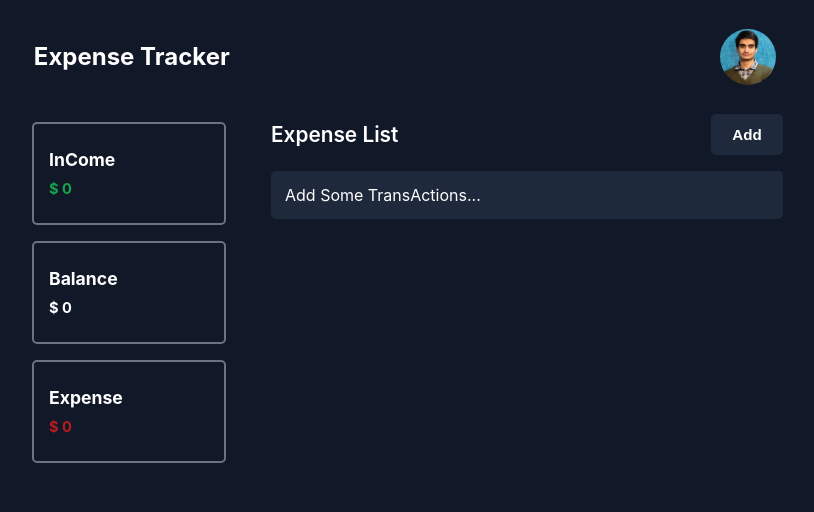
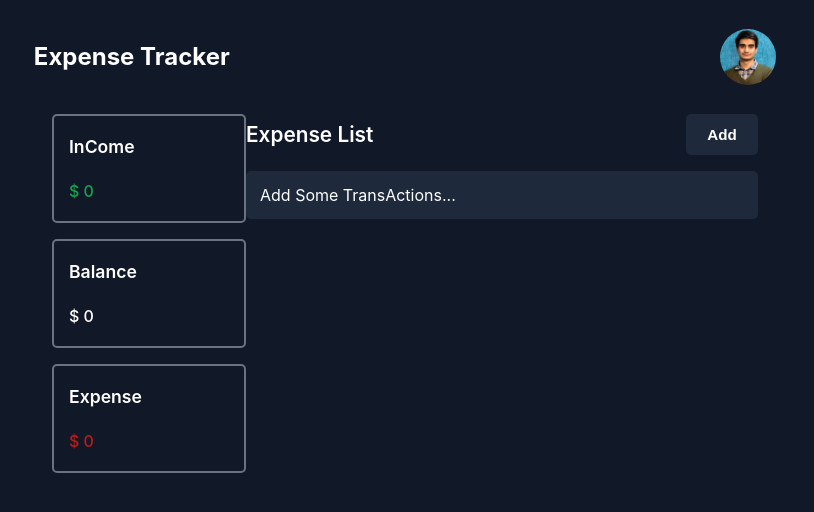
Before and after one commit to MHPourhasani/expense-tracker-react, a React (Create React App) app: page / in a window 1280 px wide. Shown: the top 512 px of the page, without its empty margins (235-1049 px from the left). Built offline with nearby package versions, Linux system fonts and the light colour scheme.

Commit message:
improving some styles and delete extra elements in OverView component

```diff
--- a/src/components/OverViewComponent/OverViewComponent.css
+++ b/src/components/OverViewComponent/OverViewComponent.css
@@ -1,50 +1,54 @@
-.income-balance-expense-container {
+.overView-container {
+	width: 95vw;
 	display: flex;
 	justify-content: space-between;
 	align-items: center;
-	padding: 0 5px;
+	gap: 0.5rem;
 }
 
 .income-container,
 .expense-container,
 .balance-container {
-	width: 50%;
 	display: flex;
 	flex-direction: column;
 	flex-grow: 1;
-	justify-content: center;
 	align-items: flex-start;
 	border: 2px solid #6b7280;
 	border-radius: 5px;
-	margin: 1rem 5px;
-	padding: 5px 10px;
+	padding: 1rem 0.5rem;
+	gap: 1.5rem;
 }
 
 h4 {
 	color: #fff;
-	margin: 5px 0;
+	margin: 0;
+	font-size: 1.1rem;
+	font-weight: 600;
+}
+
+h5 {
+	margin: 0;
+	font-size: 1rem;
+	font-weight: 500;
 }
 
 .income-container h5 {
 	color: #16a34a;
-	margin: 5px 0;
 }
 
 .balance-container h5 {
 	color: #fff;
-	margin: 5px 0;
 }
 
 .expense-container h5 {
 	color: #b91c1c;
-	margin: 5px 0;
 }
 
 /*  ------- media query to responsive elements in OverViewComponent ------- */
 /*  (min-width:640px) and (max-width: 767px) */
 @media (min-width: 640px) and (max-width: 767px) {
-	.income-balance-expense-container {
-		width: 65vw;
+	.overView-container {
+		width: 75vw;
 	}
 
 	.income-container,
@@ -58,18 +62,16 @@ h4 {
 
 /*  (min-width:768px) and (max-width: 1023px) */
 @media (min-width: 768px) and (max-width: 1023px) {
-	.income-balance-expense-container {
-		flex-grow: 1;
+	.overView-container {
+		width: auto;
 		flex-direction: column;
-		margin-right: 2.5rem;
+		gap: 1rem;
 	}
 
 	.income-container,
 	.expense-container,
 	.balance-container {
 		width: 8rem;
-		height: auto;
-		margin: 1rem 0;
 		padding: 15px;
 		font-size: 1.1rem;
 	}
@@ -77,10 +79,30 @@ h4 {
 
 /*  (min-width:1024px) and (max-width: 1279px) */
 @media (min-width: 1024px) and (max-width: 1279px) {
-	.income-balance-expense-container {
-		flex-grow: 1;
+	.overView-container {
+		width: auto;
 		flex-direction: column;
-		margin-right: 2.5rem;
+		gap: 1rem;
+	}
+
+	.income-container,
+	.expense-container,
+	.balance-container {
+		width: 10rem;
+		padding: 20px 15px;
+	}
+
+	h4 {
+		font-size: 1.2rem;
+	}
+}
+
+/*  (min-width:1280px) */
+@media (min-width: 1280px) {
+	.overView-container {
+		width: auto;
+		flex-direction: column;
+		gap: 1rem;
 	}
 
 	.income-container,
@@ -88,27 +110,7 @@ h4 {
 	.balance-container {
 		width: 10rem;
 		height: auto;
-		margin: 0.5rem 0;
 		padding: 20px 15px;
 		font-size: 1.1rem;
 	}
 }
-
-/*  (min-width:1280px) */
-@media (min-width: 1280px) {
-	.income-balance-expense-container {
-		flex-grow: 1;
-		flex-direction: column;
-		margin-right: 2.5rem;
-	}
-
-	.income-container,
-	.expense-container,
-	.balance-container {
-		width: 10rem;
-		height: auto;
-		margin: 0.5rem 0;
-		padding: 20px 15px;
-		font-size: 1.1rem;
-	}
-}
--- a/src/components/OverViewComponent/OverViewComponent.jsx
+++ b/src/components/OverViewComponent/OverViewComponent.jsx
@@ -3,22 +3,20 @@ import './OverViewComponent.css';
 const OverViewComponent = ({ income, expense }) => {
 	return (
 		<section className='overView-container'>
-			<section className='income-balance-expense-container'>
-				<section className='income-container'>
+			<div className='income-container'>
 				<h4>InCome</h4>
 				<h5>$ {income}</h5>
-				</section>
+			</div>
 
-				<section className='balance-container'>
+			<div className='balance-container'>
 				<h4>Balance</h4>
 				<h5>$ {income - expense}</h5>
-				</section>
+			</div>
 
-				<section className='expense-container'>
+			<div className='expense-container'>
 				<h4>Expense</h4>
 				<h5>$ {expense}</h5>
-				</section>
-			</section>
+			</div>
 		</section>
 	);
 };
```
Lines whose indentation alone changed are shown as unchanged.
